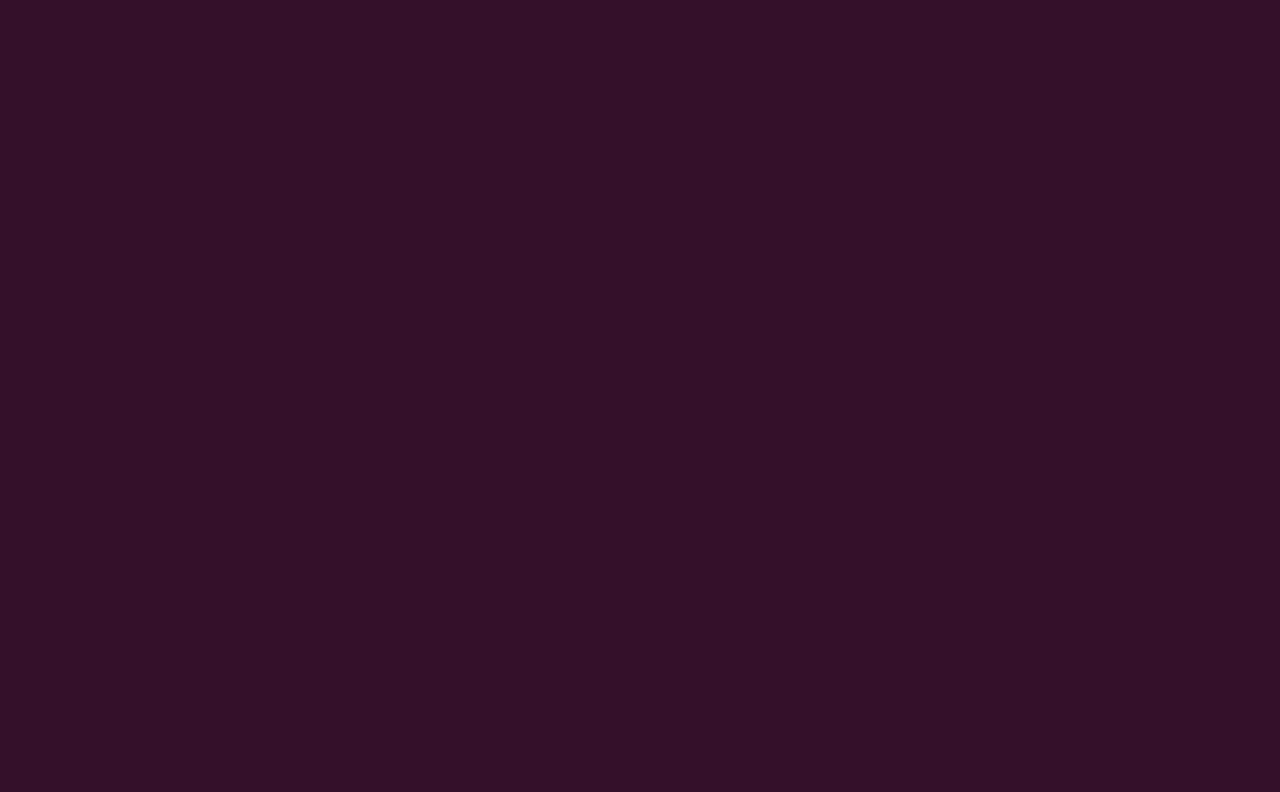
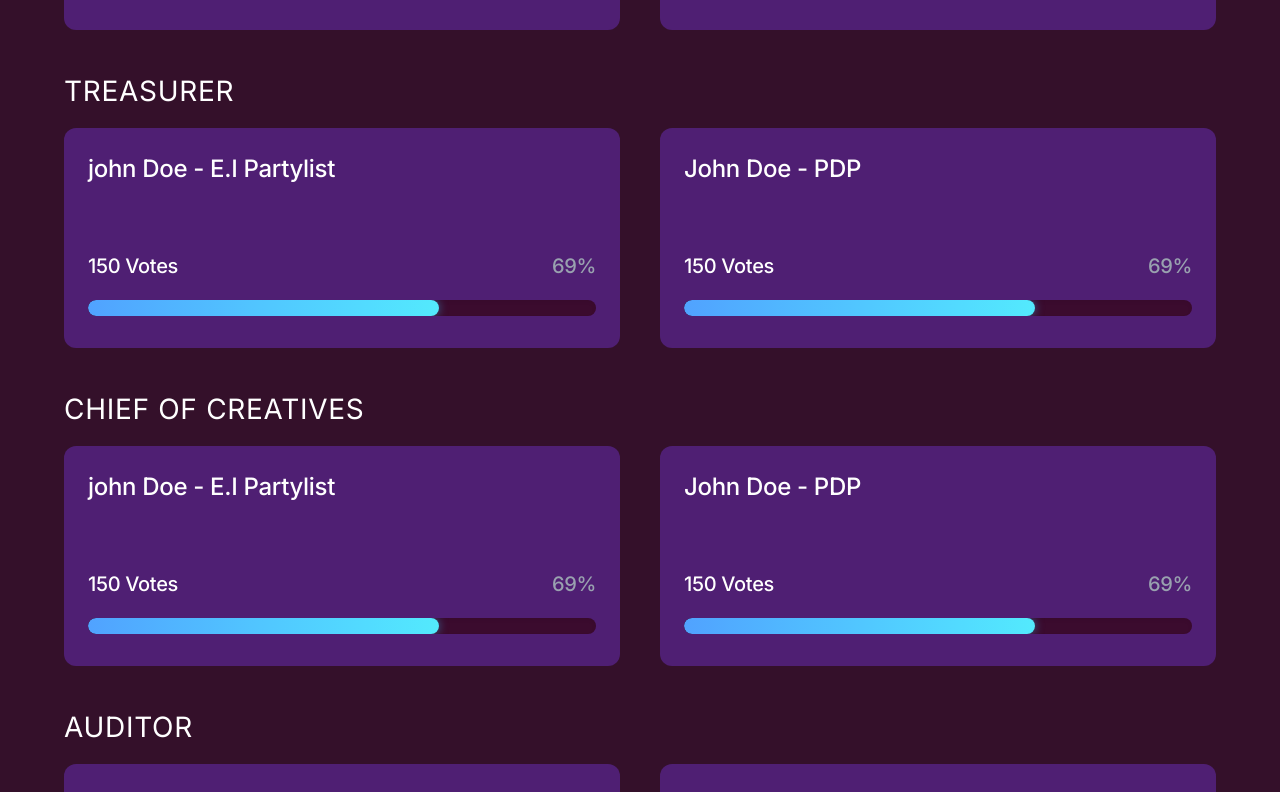
Before and after one commit to ire-zepelli/voting-system, a React (Vite) app in the folder frontend/: page /results in a window 1280 px wide. Shown: the part 1808-2600 px from the top of the page. Before the commit the page ends 1314 px from the top, so only its background shows below. Built offline with nearby package versions, Linux system fonts and the light colour scheme.

Commit message:
added new functionalities and more data in results page

```diff
--- a/frontend/src/pages/Results.jsx
+++ b/frontend/src/pages/Results.jsx
@@ -1,31 +1,96 @@
 import React from 'react'
+import { useNavigate } from 'react-router-dom'
 import Header from '../components/Header'
 import ResultsCard from '../components/ResultsCard'
 import Footer from '../components/Footer'
 import uclmccs from '../assets/uclmccs.png'
 import uclmpsits from '../assets/uclmpsits.png'
+import Button from '../components/Button'
 
 function Results() {
+    const navigate = useNavigate()
     const positions = [
         {
             title: "PRESIDENT",
             candidates: [
-                {text: "Daniel Kane Mapano - E.I Partylist", voteNum: 150, percentage: "69%"},
-                {text: "John Doe - PDP", voteNum: 150, percentage: "69%"}
+                { text: "Daniel Kane Mapano - E.I Partylist", voteNum: 150, percentage: "69%" },
+                { text: "John Doe - PDP", voteNum: 150, percentage: "69%" }
             ]
         },
         {
             title: "VP - INTERNAL",
             candidates: [
-                {text: "john Doe - E.I Partylist", voteNum: 150, percentage: "69%"},
-                {text: "John Doe - PDP", voteNum: 150, percentage: "69%"}
+                { text: "john Doe - E.I Partylist", voteNum: 150, percentage: "69%" },
+                { text: "John Doe - PDP", voteNum: 150, percentage: "100      %" }
             ]
         },
         {
             title: "VP - EXTERNAL",
             candidates: [
-                {text: "john Doe - E.I Partylist", voteNum: 150, percentage: "69%"},
-                {text: "John Doe - PDP", voteNum: 150, percentage: "69%"}
+                { text: "john Doe - E.I Partylist", voteNum: 150, percentage: "69%" },
+                { text: "John Doe - PDP", voteNum: 150, percentage: "69%" }
+            ]
+        },
+        {
+            title: "SECRETARY",
+            candidates: [
+                { text: "john Doe - E.I Partylist", voteNum: 150, percentage: "69%" },
+                { text: "John Doe - PDP", voteNum: 150, percentage: "69%" }
+            ]
+        },
+        {
+            title: "PIO",
+            candidates: [
+                { text: "john Doe - E.I Partylist", voteNum: 150, percentage: "69%" },
+                { text: "John Doe - PDP", voteNum: 150, percentage: "69%" }
+            ]
+        },
+        {
+            title: "TREASURER",
+            candidates: [
+                { text: "john Doe - E.I Partylist", voteNum: 150, percentage: "69%" },
+                { text: "John Doe - PDP", voteNum: 150, percentage: "69%" }
+            ]
+        },
+        {
+            title: "CHIEF OF CREATIVES",
+            candidates: [
+                { text: "john Doe - E.I Partylist", voteNum: 150, percentage: "69%" },
+                { text: "John Doe - PDP", voteNum: 150, percentage: "69%" }
+            ]
+        },
+        {
+            title: "AUDITOR",
+            candidates: [
+                { text: "john Doe - E.I Partylist", voteNum: 150, percentage: "69%" },
+                { text: "John Doe - PDP", voteNum: 150, percentage: "69%" }
+            ]
+        },
+        {
+            title: "CHIEF OF REPRESENTATIVE",
+            candidates: [
+                { text: "john Doe - E.I Partylist", voteNum: 150, percentage: "69%" },
+                { text: "John Doe - PDP", voteNum: 150, percentage: "69%" }
+            ]
+        },
+        {
+            title: "CHIEF OF STUDENTS DEVELOPMENT",
+            candidates: [
+                { text: "john Doe - E.I Partylist", voteNum: 150, percentage: "69%" },
+                { text: "John Doe - PDP", voteNum: 150, percentage: "69%" }
+            ]
+        },
+        {
+            title: "ACADEMIC REPRESENTATIVE",
+            candidates: [
+                { text: "john Doe - E.I Partylist", voteNum: 150, percentage: "69%" },
+                { text: "John Doe - PDP", voteNum: 150, percentage: "69%" }
+            ]
+        }, {
+            title: "CARES REPRESENTATIVE",
+            candidates: [
+                { text: "john Doe - E.I Partylist", voteNum: 150, percentage: "69%" },
+                { text: "John Doe - PDP", voteNum: 150, percentage: "69%" }
             ]
         }
     ]
@@ -58,7 +123,11 @@ function Results() {
                         </div>
                     ))}
                 </div>
+                <div className='flex items-center justify-center w-100 mx-auto my-18'>
+                    <Button onClick={() => navigate('/')}>Return to HomePage</Button>
+                </div>
             </main>
+
             <Footer />
         </div>
     )
```
